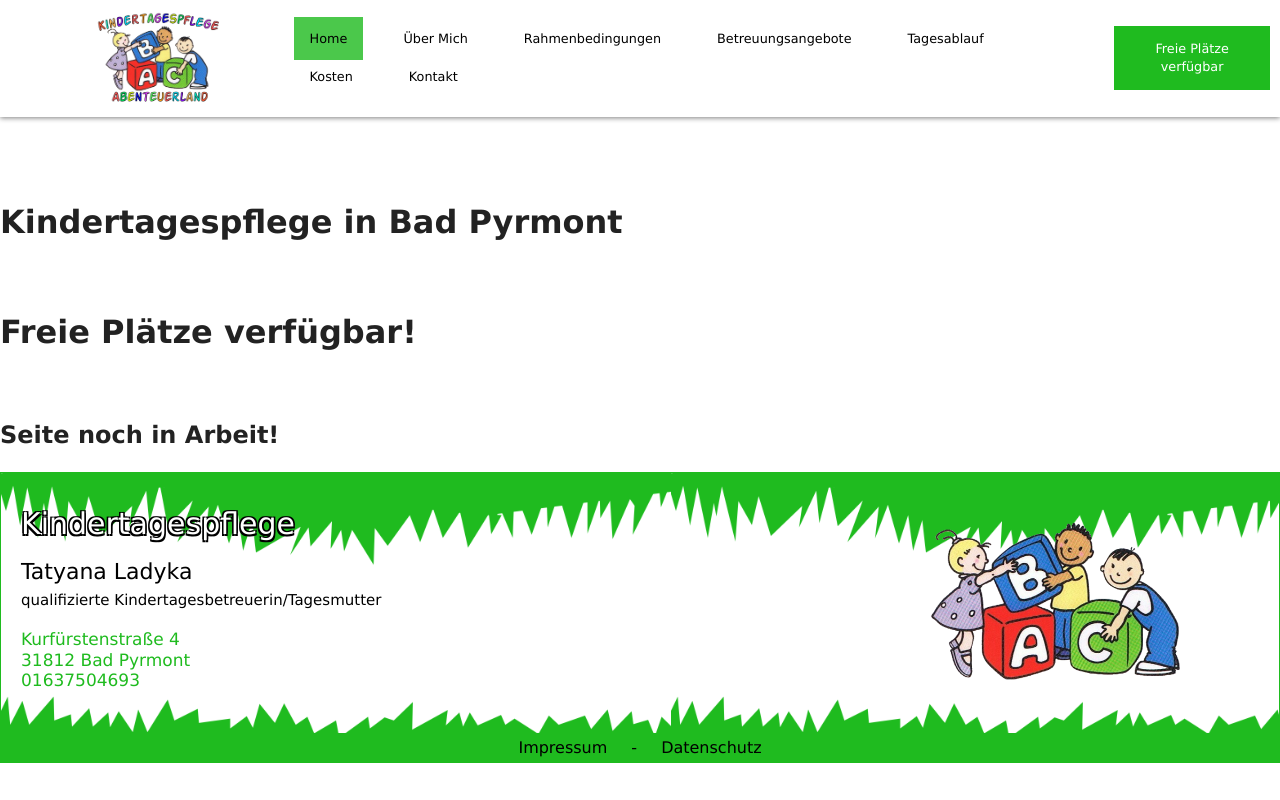
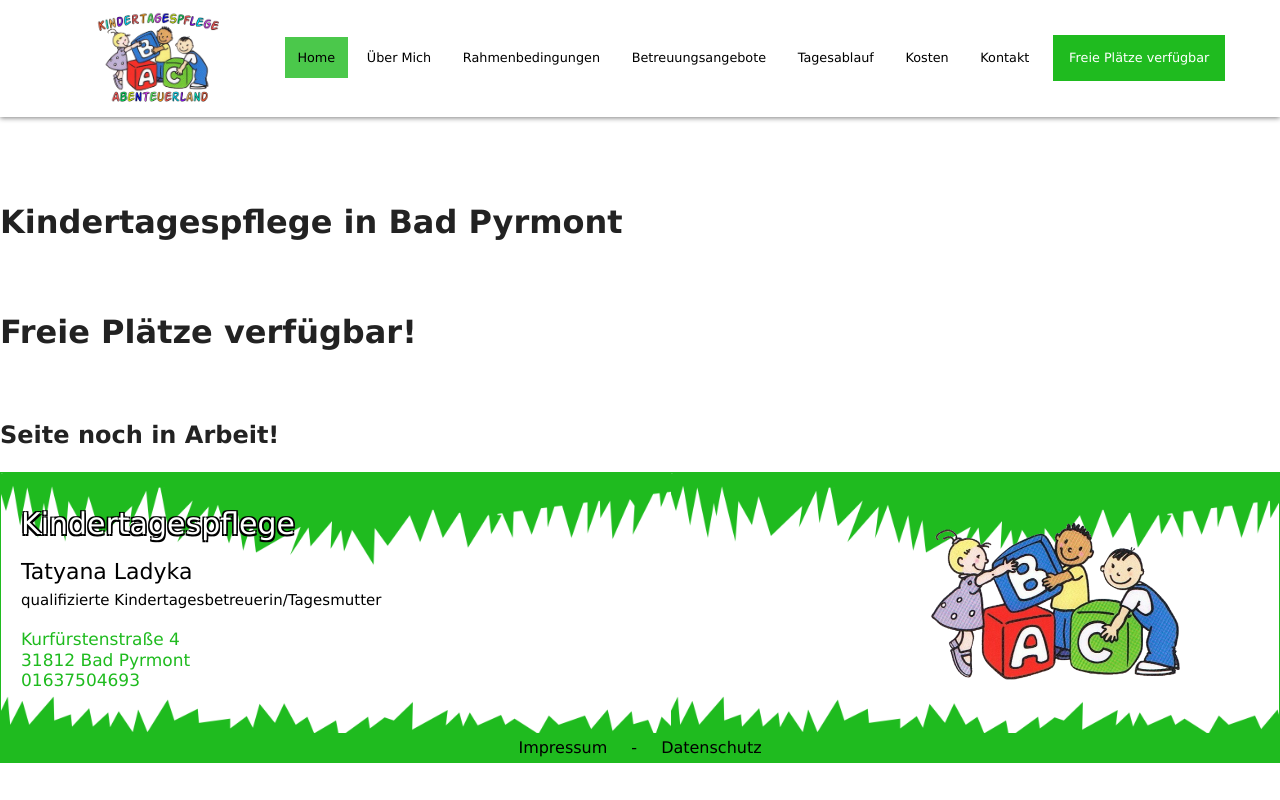
Before and after one commit to KTP-Abenteuerland/website, a website built with webpack: page index.html in a window 1280 px wide. Built offline with nearby package versions, Linux system fonts and the light colour scheme.

Commit message:
Add files via upload

```diff
--- a/css/style.css
+++ b/css/style.css
@@ -91,25 +91,7 @@
 
   .top {
 
-    display: flex;
-
-
-  }
-
-  .top a {
-
-
-    font-family: Verdana;
-    text-align: center;
-    color: black;
-    padding: 14px 16px;
-    font-size: clamp(12px, 1vw, 20px);
-    text-decoration: none;
-    margin-left: 10px;
-    margin-right: 10px;
-    margin-top: 20px;
-    margin-bottom: 20px;
-    line-height: 3;
+    display: block;
 
 
   }
@@ -127,6 +109,27 @@
     color: white;
 
 
+
+
+  }
+
+  .top a {
+
+
+    font-family: Verdana;
+    text-align: center;
+    color: black;
+    padding-right: clamp(8px, 1vw, 16px);
+    padding-left: clamp(8px, 1vw, 16px);
+    padding-top: clamp(7px, 1vw, 24px);
+    padding-bottom: clamp(8px, 1vw, 16px);
+    font-size: clamp(12px, 1vw, 20px);
+    text-decoration: none;
+    margin-left: 10px;
+    margin-right: 10px;
+    margin-top: 20px ;
+    margin-bottom: 20px;
+    line-height: 3;
 
 
   }
@@ -324,6 +327,25 @@
 
   }
 
+  @media only screen and (max-width: 1650px){
+
+    .top a {
+
+      margin-left: 5px;
+      margin-right: 5px;
+
+    }
+
+  }
+
+  @media only screen and (max-width: 1400px){
+
+    .top a {
+
+      margin-left: 1px;
+      margin-right: 1px;
+
+    }
 
   @media only screen and (max-width: 960px) {
     /* For mobile phones: */
@@ -386,15 +408,7 @@
       }
     }
 
-  @media only screen and (min-width: 961px) {
 
-      .top {
-
-        display: block;
-
-      }
-
-    }
 
 
   /*
```
